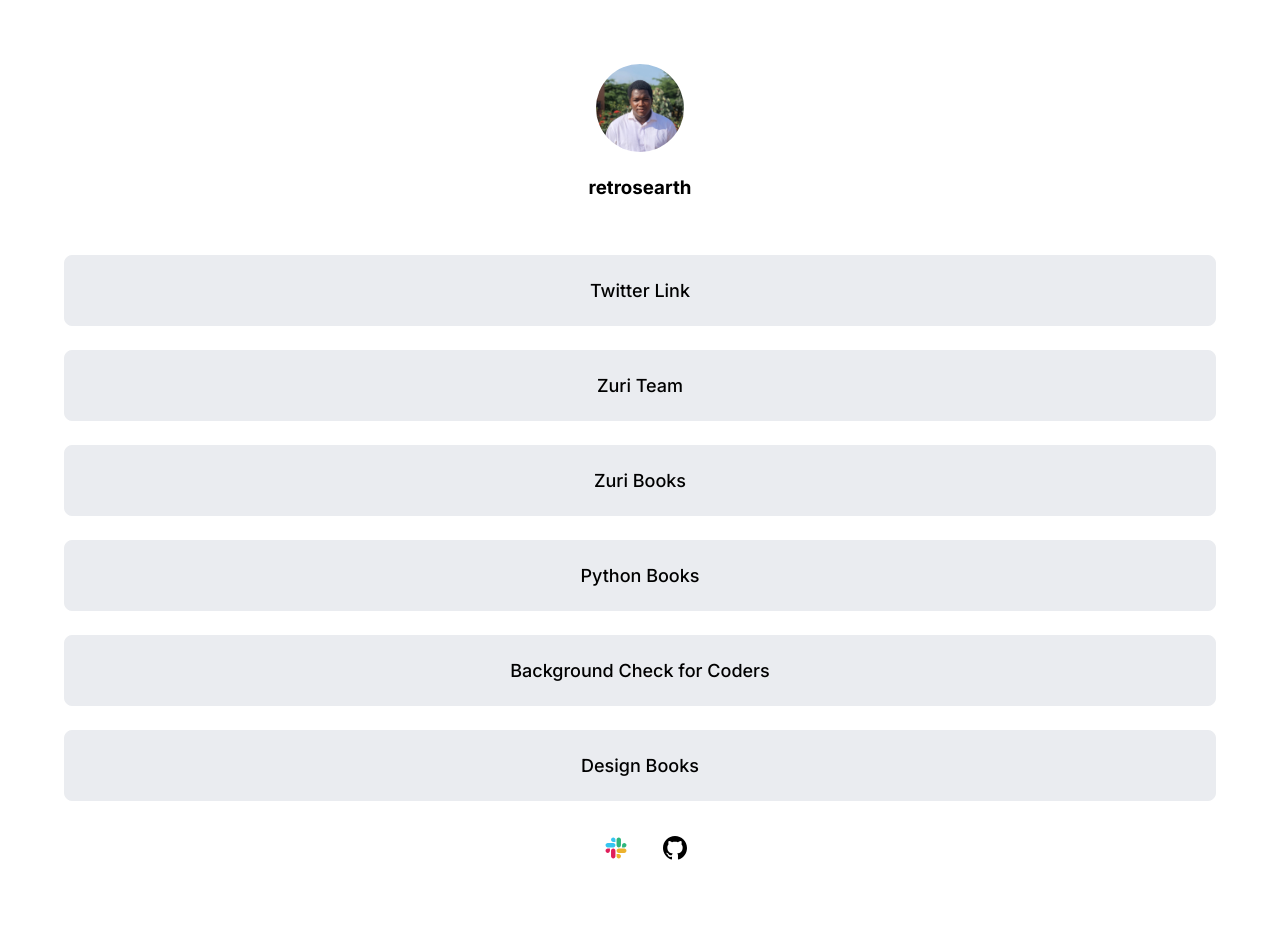
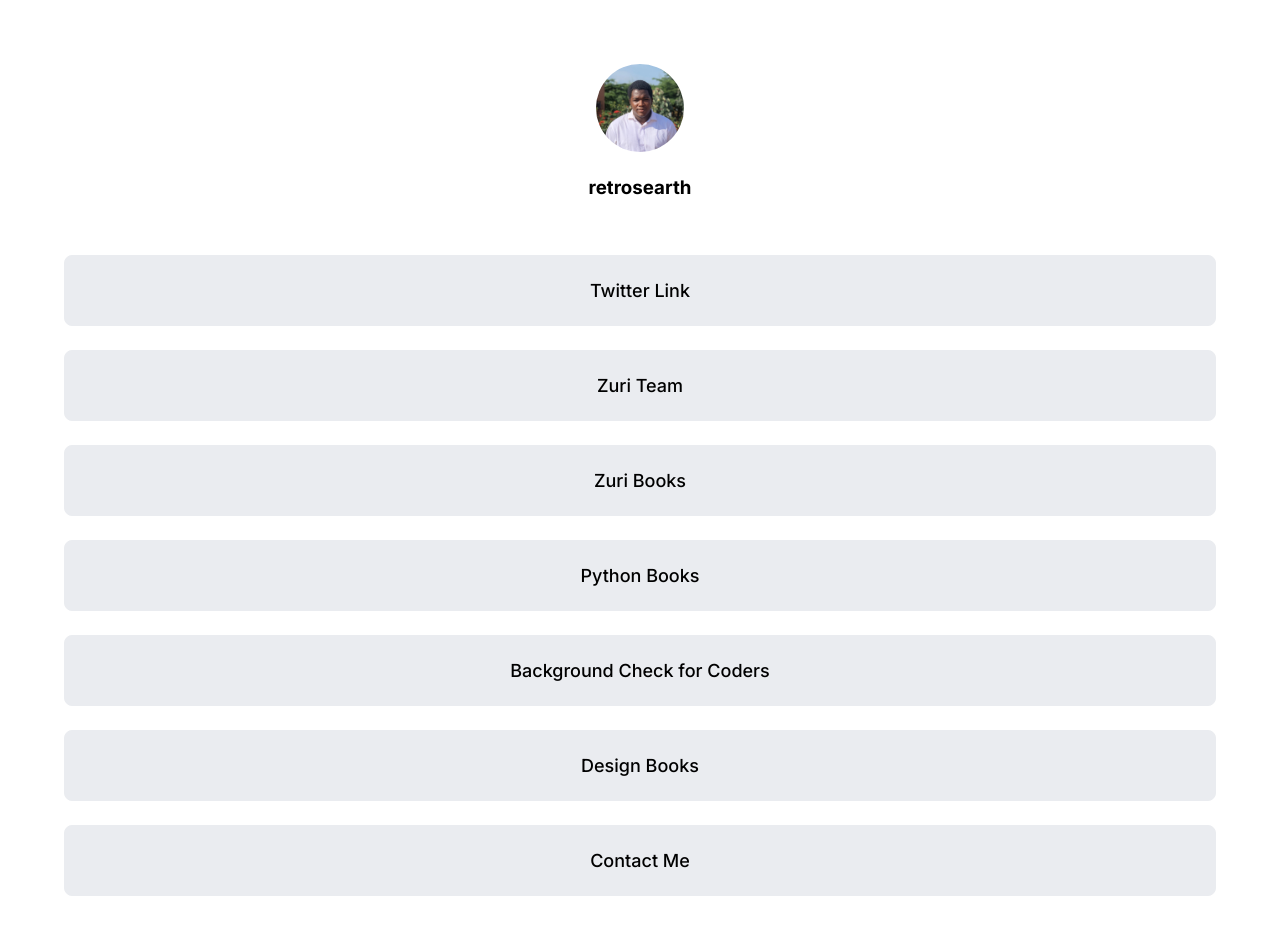
Before and after one commit to alvinokafor/hng-linktree, a React (Vite) app: page / in a window 1280 px wide. Shown: the top 929 px of the page. Built offline with nearby package versions, Linux system fonts and the light colour scheme.

Commit message:
feat: routing added

```diff
--- a/package.json
+++ b/package.json
@@ -13,7 +13,8 @@
   },
   "dependencies": {
     "react": "^18.2.0",
-    "react-dom": "^18.2.0"
+    "react-dom": "^18.2.0",
+    "react-router-dom": "^6.4.3"
   },
   "devDependencies": {
     "@types/react": "^18.0.17",
--- a/src/App.jsx
+++ b/src/App.jsx
@@ -1,74 +1,16 @@
-import Header from "./components/Header";
-import Button from "./components/Button";
-import Footer from "./components/Footer";
-import Github from "../src/assets/github.svg";
-import Slack from "../src/assets/slack.svg";
+import Home from "./pages/Home";
+import Contact from "./pages/Contact";
+import {Routes, Route} from 'react-router-dom'
+
 
 function App() {
 
-  const BUTTON_DATA = [
-    {
-      text: 'Twitter Link',
-      link: 'https://twitter.com/retrosearth/',
-      id: 'twitter'
-    },
-
-    {
-      text: 'Zuri Team',
-      link: 'https://training.zuri.team/',
-      id: 'btn__zuri'
-    },
-
-    {
-      text: 'Zuri Books',
-      link: 'http://books.zuri.team',
-      id: 'books'
-    },
-
-    {
-      text: 'Python Books',
-      link: 'https://books.zuri.team/python-for-beginners?ref_id=alvinokafor',
-      id: 'book__python'
-    },
-
-    {
-      text: 'Background Check for Coders',
-      link: 'https://background.zuri.team',
-      id: 'pitch'
-    },
-
-    {
-      text: 'Design Books',
-      link: 'https://books.zuri.team/design-rules',
-      id: 'books__design'
-    }
-  ]
 
   return (
-    <div className="App">
-      <Header />
-      <section className="btn-section">
-        {BUTTON_DATA.map((button) => (
-          <Button
-            text={button.text}
-            link={button.link}
-            id={button.id}
-            key={button.id}
-          />
-        ))}
-
-        <div className="logo-section">
-          <div className="git-logo">
-            <img src={Github} alt="Github icon" />
-          </div>
-
-          <div className="slack-logo">
-            <img src={Slack} alt="Slack icon" />
-          </div>
-        </div>
-      </section>
-      <Footer />
-    </div>
+   <Routes>
+    <Route path="/" element={<Home />} />
+    <Route path="/contact" element={<Contact />} />
+   </Routes>
   );
 }
 
--- a/src/main.jsx
+++ b/src/main.jsx
@@ -1,10 +1,13 @@
 import React from 'react'
 import ReactDOM from 'react-dom/client'
 import App from './App'
+import { BrowserRouter } from 'react-router-dom'
 import './index.css'
 
 ReactDOM.createRoot(document.getElementById('root')).render(
   <React.StrictMode>
+    <BrowserRouter>
     <App />
+    </BrowserRouter>
   </React.StrictMode>
 )
--- /dev/null
+++ b/src/pages/Contact.jsx
@@ -0,0 +1,7 @@
+import React from 'react'
+
+export default function Contact() {
+  return (
+    <div>Contact</div>
+  )
+}
--- /dev/null
+++ b/src/pages/Home.jsx
@@ -0,0 +1,79 @@
+import { Link } from "react-router-dom";
+import Header from "../components/Header";
+import Button from "../components/Button";
+import Footer from "../components/Footer";
+import Github from "../assets/github.svg";
+import Slack from "../assets/slack.svg";
+
+function Home() {
+  const BUTTON_DATA = [
+    {
+      text: "Twitter Link",
+      link: "https://twitter.com/retrosearth/",
+      id: "twitter",
+    },
+
+    {
+      text: "Zuri Team",
+      link: "https://training.zuri.team/",
+      id: "btn__zuri",
+    },
+
+    {
+      text: "Zuri Books",
+      link: "http://books.zuri.team",
+      id: "books",
+    },
+
+    {
+      text: "Python Books",
+      link: "https://books.zuri.team/python-for-beginners?ref_id=alvinokafor",
+      id: "book__python",
+    },
+
+    {
+      text: "Background Check for Coders",
+      link: "https://background.zuri.team",
+      id: "pitch",
+    },
+
+    {
+      text: "Design Books",
+      link: "https://books.zuri.team/design-rules",
+      id: "books__design",
+    },
+  ];
+
+  return (
+    <div className="App">
+      <Header />
+      <section className="btn-section">
+        {BUTTON_DATA.map((button) => (
+          <Button
+            text={button.text}
+            link={button.link}
+            id={button.id}
+            key={button.id}
+          />
+        ))}
+
+        <Link to='/contact'>
+          <Button text="Contact Me" id="contact" />
+        </Link>
+
+        <div className="logo-section">
+          <div className="git-logo">
+            <img src={Github} alt="Github icon" />
+          </div>
+
+          <div className="slack-logo">
+            <img src={Slack} alt="Slack icon" />
+          </div>
+        </div>
+      </section>
+      <Footer />
+    </div>
+  );
+}
+
+export default Home;
```
Also changed, not shown: 1 other file (tests, documents, lock files or other folders).
